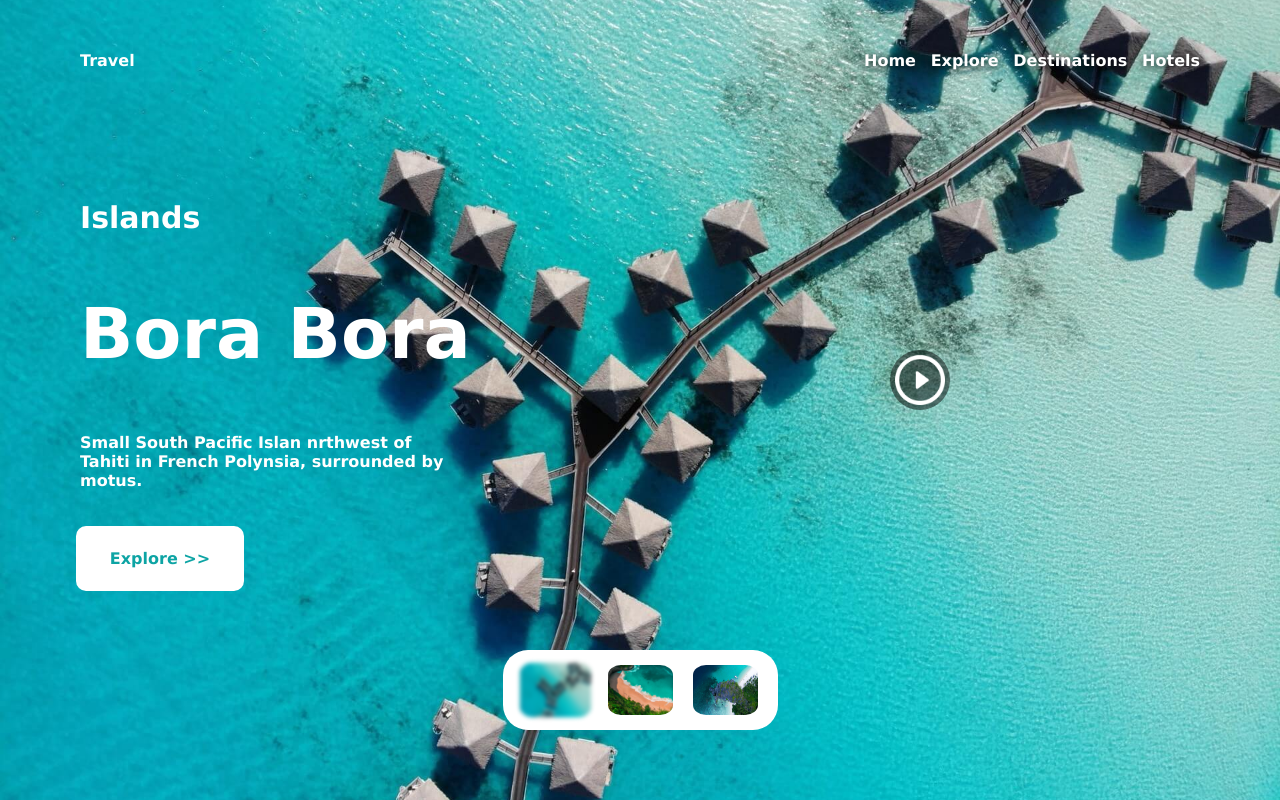
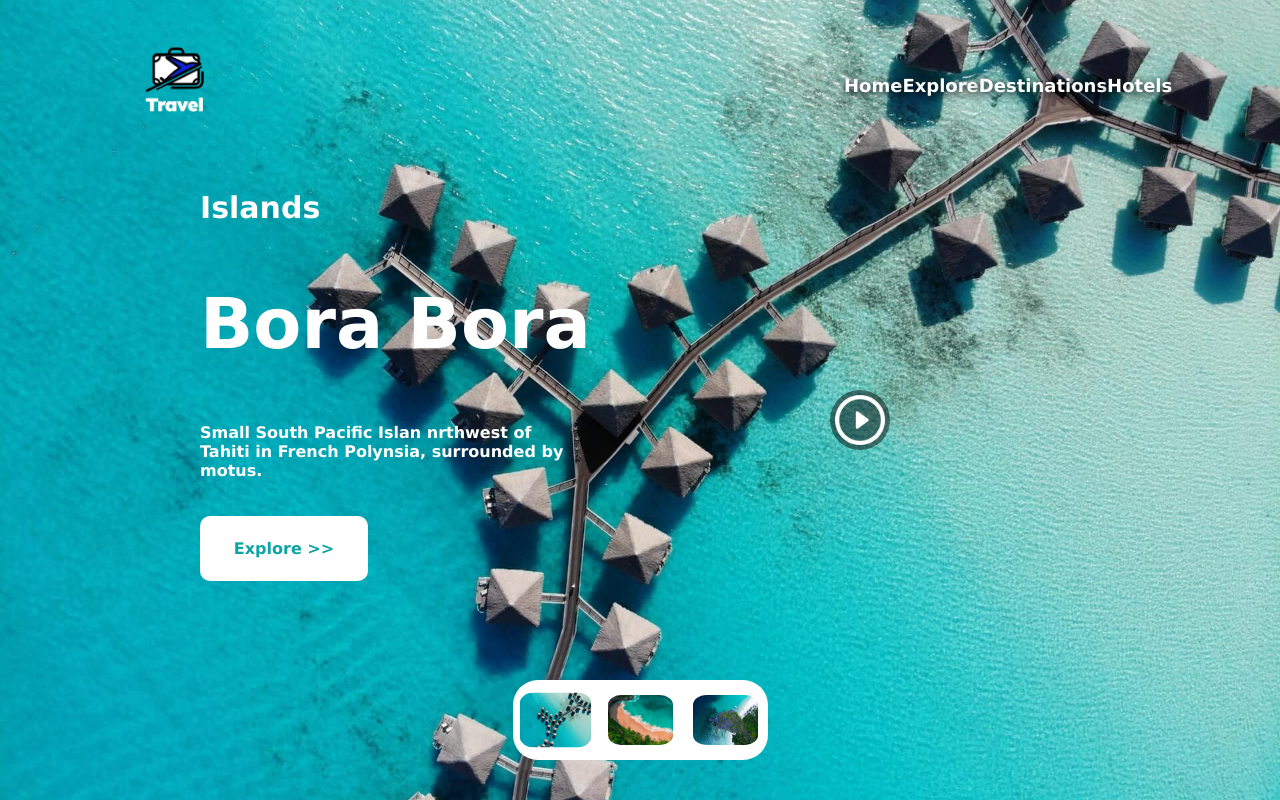
Before and after one commit to MihaelaO29/travel-landing-page, a plain HTML site: page index.html in a window 1280 px wide. Drawn offline with Linux system fonts and the light colour scheme.

Commit message:
added more style

```diff
--- a/index.html
+++ b/index.html
@@ -12,7 +12,7 @@
 <body>
     <div>
         <div class='nav'>
-            <div class='logo'> Travel </div>
+            <img class='logo' src='img/logo.png' alt='logo'>
 
             <div class='menu'>
                 <div class='selector'> Home </div>
@@ -20,7 +20,6 @@
                 <div class='selector'> Destinations </div>
                 <div class='selector'> Hotels </div>
             </div>
-
         </div>
 
         <div class='content'>
@@ -40,7 +39,6 @@
                     <img class='play' src="img/play.png" alt="Play button">
                 </div>
             </div>
-
         </div>
     </div>
 
--- a/script.js
+++ b/script.js
@@ -3,21 +3,22 @@
 const baliImg = "url('img/bali.jpg')";
 const palawanImg = "url('img/palawan.jpg')";
 const aboutBoraBora = "Small South Pacific Islan nrthwest of Tahiti in French Polynsia, surrounded by motus.";
- const aboutBali = "Bali is a province of Indonesia and the westernmost of the Lesser Sunda Islands. East of Java and west of Lombok, the province includes the island of Bali and a few smaller offshore islands, notably Nusa Penida, Nusa Lembongan, and Nusa Ceningan to the southeast.";
- const aboutPalawan = "Palawan’s best-known spots are El Nido and Coron with their spectacular dive sites, but there are also more off-the-beaten-track locations such as Port Barton, Taytay, Roxas, Brooke’s Point and San Vicente to discover. ";
+const aboutBali = "Bali is a province of Indonesia and the westernmost of the Lesser Sunda Islands.";
+const aboutPalawan = "Palawan’s best-known spots are El Nido and Coron with their spectacular dive sites.";
 const boraBoraTitle = "Bora Bora";
 const baliTitle = "Bali";
 const palawanTitle = "Palawan";
 const allImage = document.querySelectorAll('.image');
 
+
 allImage.forEach((img, i) => {
     img.addEventListener('click', function () {
-    const aboutIsland = document.querySelector ('.information');
+        const aboutIsland = document.querySelector('.information');
         const title = document.querySelector('.title');
         if (i === 0) {
             document.body.style.backgroundImage = boraboraImg;
             aboutIsland.textContent = aboutBoraBora;
-            title.textContent =  boraBoraTitle;
+            title.textContent = boraBoraTitle;
         } else if (i === 1) {
             document.body.style.backgroundImage = baliImg;
             aboutIsland.textContent = aboutBali;
@@ -27,6 +28,5 @@ allImage.forEach((img, i) => {
             aboutIsland.textContent = aboutPalawan;
             title.textContent = palawanTitle;
         }
-
     })
 });
--- a/style.css
+++ b/style.css
@@ -16,18 +16,19 @@ body {
 
 
 .nav {
-    height: 100px;
-    width: calc(100% - 160px);
-    padding: 10px 80px;
+    height: 130px;
+    margin: 20px 130px;
     display: flex;
     align-items: center;
     justify-content: space-between;
+}
 
+.logo {
+    height: 90px;
 }
 
 .menu {
     height: 50px;
-    ;
     width: 30%;
     display: flex;
     align-items: center;
@@ -35,26 +36,27 @@ body {
 }
 
 .selector {
-    text-shadow: #000 0px 2px 10px;
+    text-shadow: #000000 0px 2px 10px;
+    font-size: 18px;
+    font-weight: 900;
+    transition: transform 250ms, opacity 400ms;
 }
 
 .selector:hover {
-    color: black;
-    transform: translateY(-3px);
+    transform: translateY(-10px);
     cursor: pointer;
 }
 
 .content {
+    margin: 0 200px;
     height: 500px;
-    width: calc(100% - 160px);
-    padding: 10px 80px;
     display: flex;
     align-items: center;
     justify-content: space-between;
 }
 
 .about {
-    height: 400px;
+    height: 500px;
     width: 50%;
 }
 
@@ -70,9 +72,9 @@ body {
 
 .img_container {
     width: 65px;
-    margin: 0 10px;;
+    margin: 0 10px;
+    cursor: pointer;
 }
-
 
 .image {
     height: 50px;
@@ -84,8 +86,8 @@ body {
 }
 
 .swich_destination .destination .img_container:first-child .image {
-    -webkit-filter: blur(2px);
     transform: scale(1.1);
+
 }
 
 .image:hover {
@@ -101,7 +103,6 @@ body {
     align-items: center;
     justify-content: space-between;
     background-color: white;
-    padding: 0px 10px;
     border-radius: 25px;
 }
 
@@ -123,9 +124,9 @@ h1 {
     border-radius: 10px;
     box-shadow: inset 0 0 0 0 #54b3d6;
     color: #54b3d6;
-    margin: 0 -.25rem;
     padding: 0 .25rem;
     transition: color .3s ease-in-out, box-shadow .3s ease-in-out;
+    cursor: pointer;
 }
 
 .explore {
@@ -141,7 +142,6 @@ h1 {
 .information {
     padding: 0px 0px 20px 0px;
 }
-
 
 .second_button {
     height: 500px;
```
Also changed, not shown: img/logo.png (added). Lines whose indentation alone changed are shown as unchanged.
